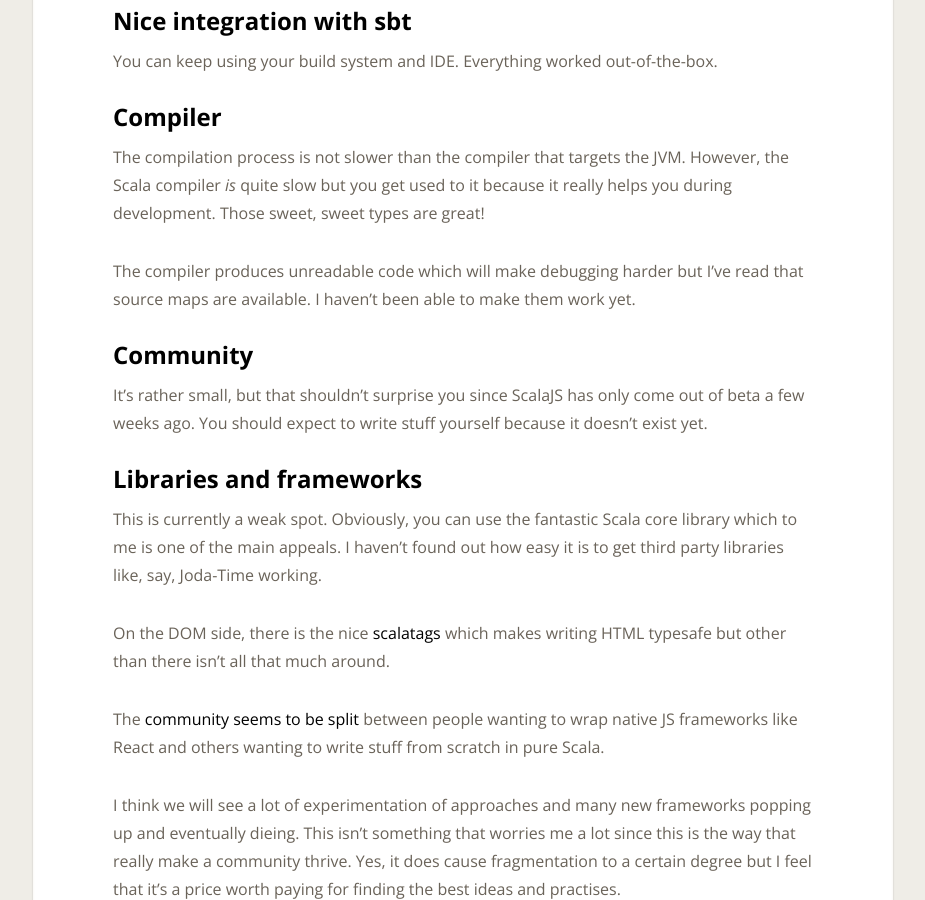
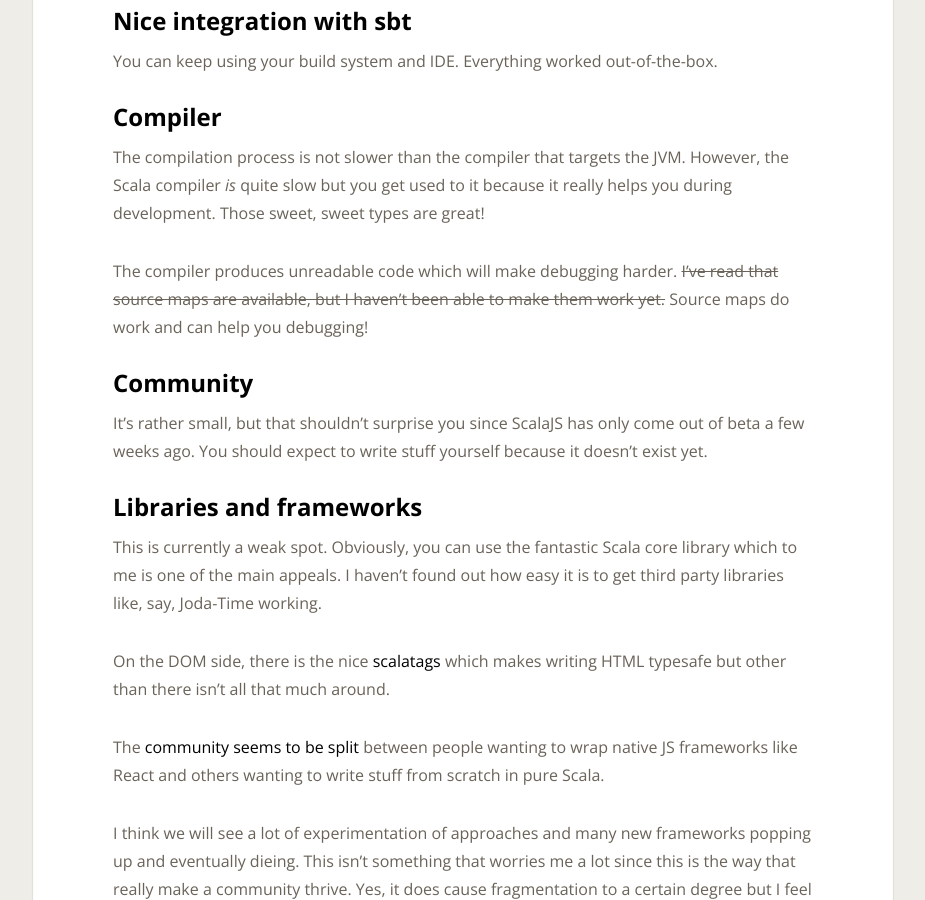
Before and after one commit to leonardehrenfried/blog, a Jekyll site: the page built from _posts/2015-08-08-scalajs-first-impressions.md, in a window 1280 px wide and 900 px high, scrolled down 781 px. Shown: the whole window, without its empty margins (177-1102 px from the left). Built offline with Jekyll 4.4.1, drawn with Linux system fonts in a browser that asks for light colours; Markdown is read by kramdown in place of the engine named in the settings; comment, search, counter and statistics services are not loaded.

Commit message:
Correct comment about source maps

```diff
--- a/_posts/2015-08-08-scalajs-first-impressions.md
+++ b/_posts/2015-08-08-scalajs-first-impressions.md
@@ -36,9 +36,9 @@ The compilation process is not slower than the compiler that targets the JVM.
 However, the Scala compiler _is_ quite slow but you get used to it because it
 really helps you during development. Those sweet, sweet types are great!
 
-The compiler produces unreadable code which will make debugging harder but
-I've read that source maps are available. I haven't been able to make them work
-yet.
+The compiler produces unreadable code which will make debugging harder.
+<del>I've read that source maps are available, but I haven't been able to make them work
+yet.</del> Source maps do work and can help you debugging!
 
 ####Community
 
```
